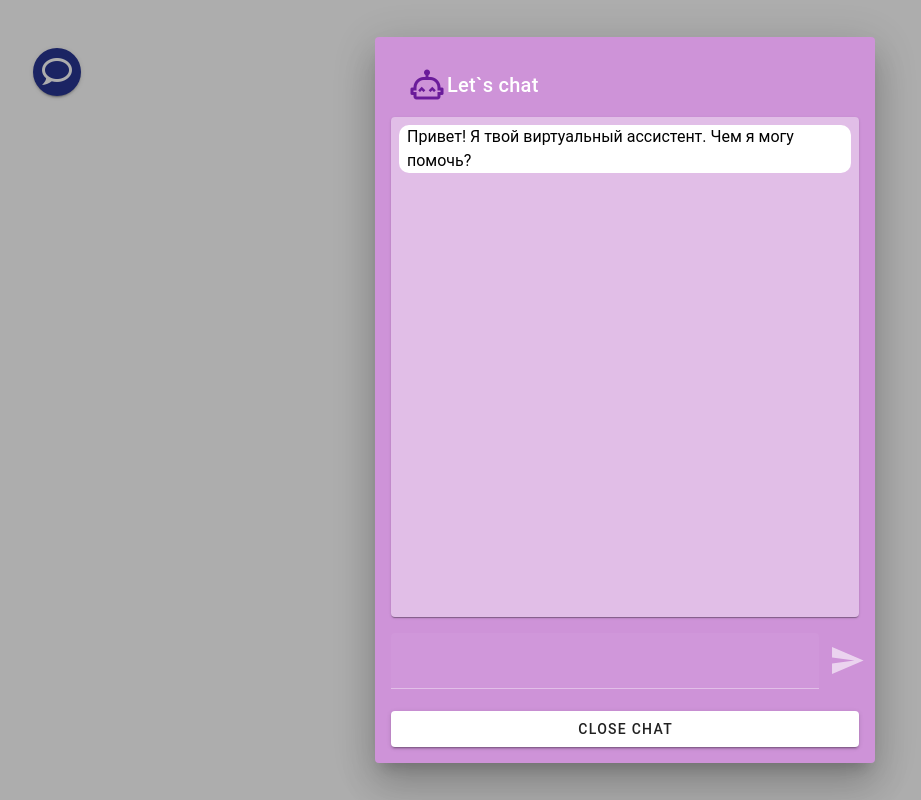
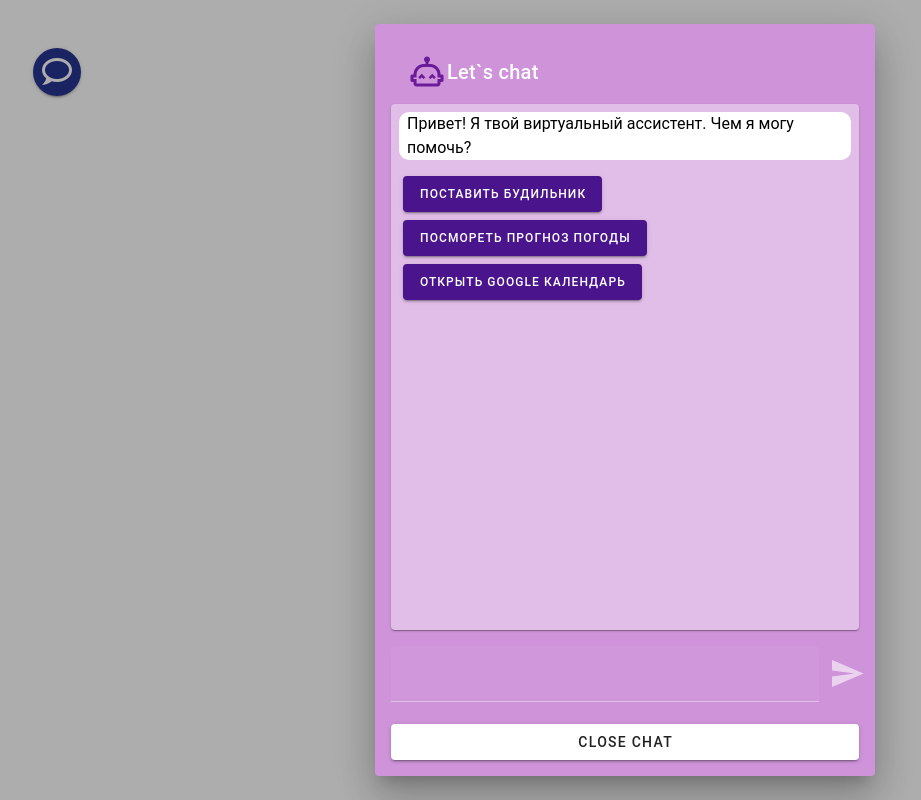
Before and after one commit to DariaSiluyanova/chatBot, a Vue app: page / in a window 1280 px wide. Both pictures are taken after a click on the button 72 px from the left and 72 px from the top of the page. Shown: the whole page, without its empty margins (15-936 px from the left). Built offline with nearby package versions, Linux system fonts and the light colour scheme.

Commit message:
add options

```diff
--- a/src/components/BotMessages.vue
+++ b/src/components/BotMessages.vue
@@ -1,12 +1,16 @@
 <template>
-  <v-card class="bg-white bot-text mb-4 px-2" flat>{{ props.message.text }}</v-card>
+  <v-card class="bg-white bot-text mb-4 px-2" flat>{{ props.message.text }}
+  </v-card>
 </template>
 <script setup>
-const props = defineProps({message: Object})
+const props = defineProps({ message: Object })
+
 </script>
 <style scoped>
 .bot-text {
   width: fit-content;
+  display: flex;
+  flex-wrap: wrap;
   align-self: flex-start;
   border-radius: 10px;
 }
--- a/src/components/ChatBot.vue
+++ b/src/components/ChatBot.vue
@@ -10,8 +10,8 @@
         title="Let`s chat"
         prepend-icon="mdi-robot-excited-outline"
       >
-        <chat-list :messages="messages"/>
-        <user-input @send-message="pushMessage"/>
+        <chat-list :messages="messages" @choose-option="passAnswer"/>
+        <user-input @send-message="pushMessage" @send-chat-bot-message="answerChatBot"/>
         <v-btn
           text="Close Chat"
           @click="isActive.value = false">
@@ -30,6 +30,14 @@ let messages = ref([])
 function pushMessage(message) {
   messages.value.push(message.value)
 }
+
+function passAnswer(payload) {
+  messages.value.push(payload)
+}
+
+function answerChatBot(message) {
+  messages.value.push(message.value)
+}
 </script>
 
 <style>
--- a/src/components/ChatList.vue
+++ b/src/components/ChatList.vue
@@ -1,23 +1,40 @@
 <template>
-  <v-card  class="bg-purple-lighten-4 pa-2 mb-4 dialog">
+  <v-card class="bg-purple-lighten-4 pa-2 mb-4 dialog">
     <template v-for="message in props.messages">
-      <bot-messages v-if="message.chatbot" class="dialog-style" :key="message.id" :message="message"></bot-messages>
+      <div v-if="message.chatbot" :key="message.id">
+        <bot-messages  class="dialog-style" :message="message"></bot-messages>
+        <v-btn v-if="message.index === 0" class="btn-choice mx-1 mb-2" @click="chooseOption" v-for="option in message.options" :key="option.id">{{ option.text }}</v-btn>
+      </div>
       <user-messages v-else class="dialog-style" :key="message.id" :message="message"/>
     </template>
   </v-card>
 </template>
 
 <script setup>
-import UserMessages from './UserMessages.vue'
+import UserMessages from './UserMessages.vue';
 import BotMessages from './BotMessages.vue';
+const emit = defineEmits(['chooseOption']);
+const props = defineProps(['messages']);
 
-const props = defineProps(['messages'])
+const chooseOption = (e) => {
+  let payload = e.target.textContent
+  emit("chooseOption", {text: payload})
+};
+
 </script>
 
 <style scoped>
 .dialog {
   display: flex;
   flex-direction: column;
-  height: 500px;
+  height: calc(100vh - 200px);
+  overflow-y: auto;
+}
+
+.btn-choice {
+  width: fit-content;
+  font-size: 12px;
+  background: #4A148C;
+  color: #fff;
 }
 </style>
--- a/src/components/UserInput.vue
+++ b/src/components/UserInput.vue
@@ -13,7 +13,7 @@
 <script setup>
 import { ref, onMounted } from 'vue'
 
-const emit = defineEmits(["sendMessage"])
+const emit = defineEmits(["sendMessage", "sendChatBotMessage"])
 
 const comment = ref("");
 const chatBotMessages = ref ([
@@ -47,11 +47,26 @@ function sendChatBotMessage() {
 
   const message = ref({
     id: Date.now(),
+    index: messagesIndex.value,
     text: chatBotMessages.value[messagesIndex.value],
+    options: [
+      {
+        id: 1,
+        text: "Поставить будильник"
+      },
+      {
+        id: 2,
+        text: "Посмореть прогноз погоды"
+      },
+      {
+        id: 3,
+        text: "Открыть google календарь"
+      },
+    ],
     chatbot: true,
   })
 
-  emit('sendMessage', message)
+  emit('sendMessage', message, "sendChatBotMessage")
 
   if(messagesIndex.value < chatBotMessages.value.length) {
     messagesIndex.value++;
--- a/src/components/UserMessages.vue
+++ b/src/components/UserMessages.vue
@@ -1,9 +1,9 @@
 <template>
-    <v-card class="bg-white user-text mb-4 px-2" flat>{{ props.message.text }}</v-card>
+  <v-card class="bg-white user-text mb-4 px-2" flat>{{ props.message.text }}</v-card>
 </template>
 
 <script setup>
-const props = defineProps({message: Object})
+const props = defineProps({message: Object })
 </script>
 
 <style scoped>
--- a/src/store/app.js
+++ b/src/store/app.js
@@ -5,4 +5,8 @@ export const useAppStore = defineStore('app', {
   state: () => ({
     //
   }),
+
+  actions: {
+
+  }
 })
```
